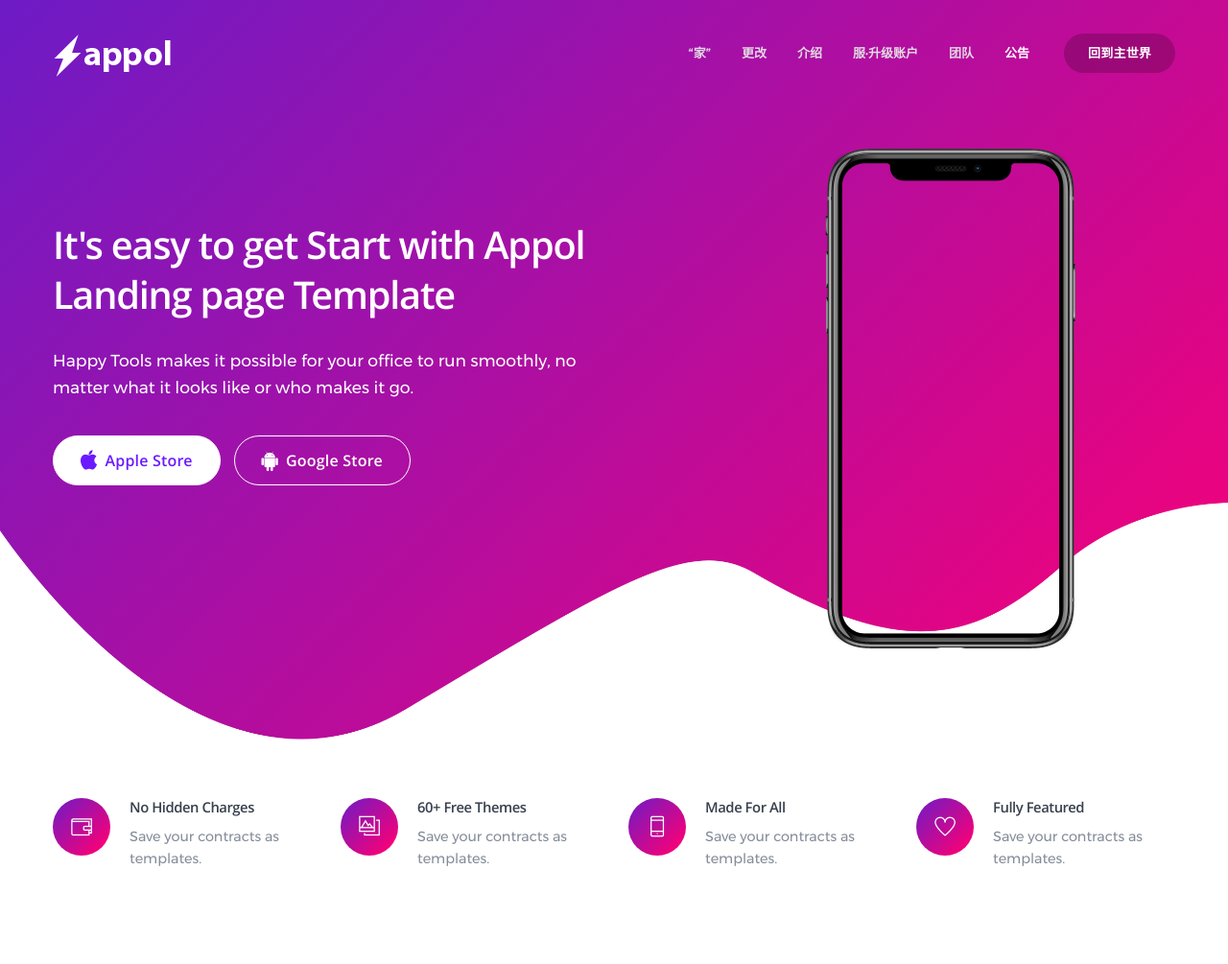
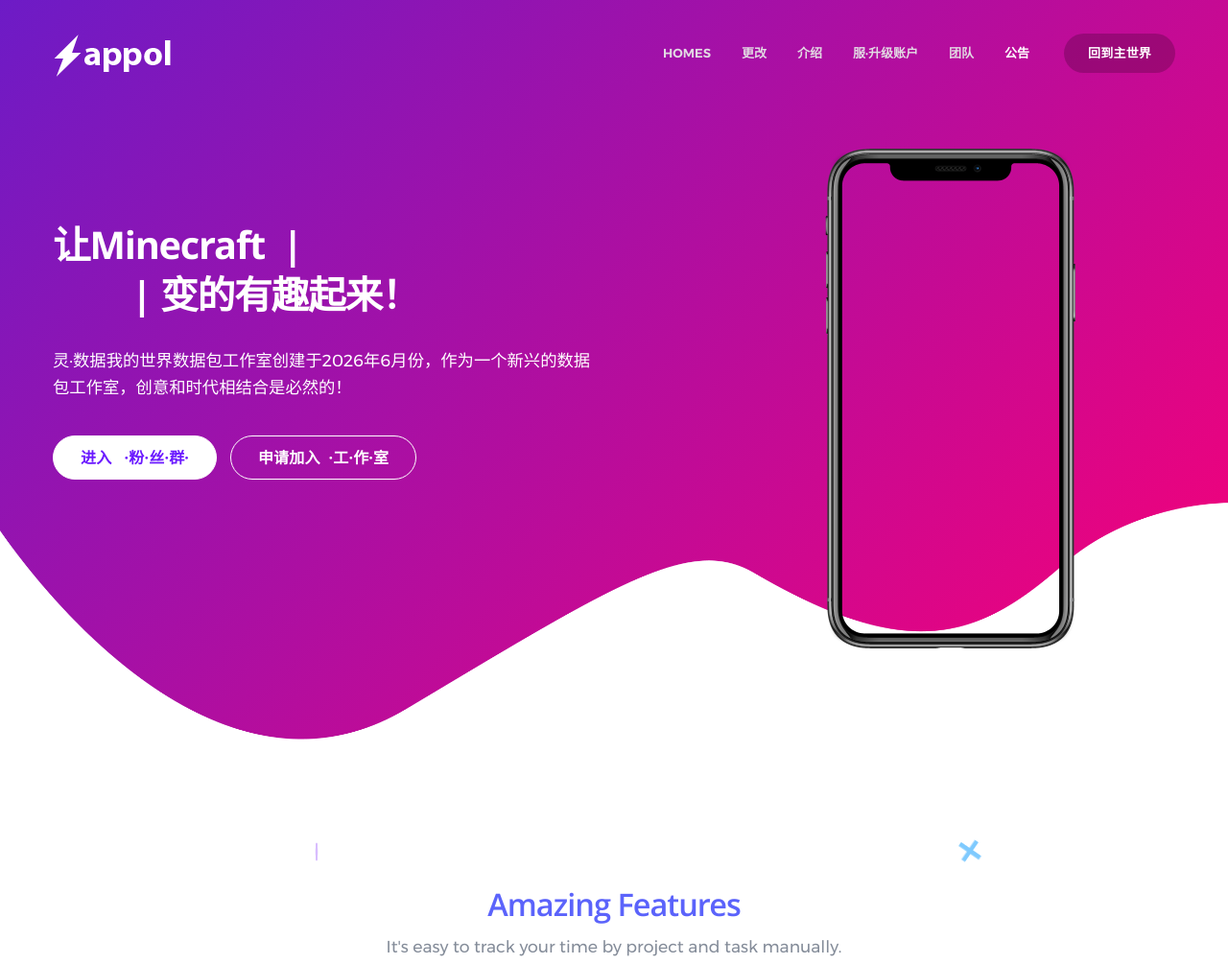
Before and after one commit to zirran/LingDataPack.github.io, a plain HTML site: page index.html in a window 1280 px wide. Shown: the top 1005 px of the page at 96% size. Drawn offline with nearby package versions, Linux system fonts and the light colour scheme.

Commit message:
Add files via upload

```diff
--- /dev/null
+++ b/css/img.css
@@ -0,0 +1,11 @@
+.back-img {
+  min-height: 215px;
+  overflow: hidden;
+  position: relative;
+  padding-top: 90px;
+  padding-bottom: 90px;
+  background-repeat: no-repeat;
+  background-position: center center;
+  background-size: cover;
+    background-image: url(../image/style_background.png);
+  }
--- a/index.html
+++ b/index.html
@@ -7,22 +7,18 @@
 <link rel="icon" href="image/favicon.png" type="image/gif" sizes="16x16">
 <link rel="stylesheet" type="text/css" href="css/vendor.bundle.css">
 <link rel="stylesheet" type="text/css" href="css/style.css">
+<link rel="stylesheet" type="text/css" href="css/img.css">
 </head>
 <body data-spy="scroll" data-target="#navbar" data-offset="70">
 
-<!-- Preloader -->
 <div id="preloader">
 	<div id="status">&nbsp;</div>
 </div>
-<!--  -->
 
-<!-- header -->
 <header>
-	<!-- navbar -->
 	<nav id="navbar" class="navbar navbar-custom navbar-fixed-top" data-spy="affix" data-offset-top="70">
 		<div class="container">
 			<div class="row">
-				<!-- Brand and toggle get grouped for better mobile display -->
 				<div class="navbar-header page-scroll">
 					<button type="button" class="navbar-toggle" data-toggle="collapse" data-target="#bs-example-navbar-collapse-1">
 						<i class="fa fa-bars"></i>
@@ -30,13 +26,11 @@
 					<a class="navbar-brand page-scroll logo-light" href="index.html"><img alt="" src="image/logo.png"></a>
 					<a class="navbar-brand page-scroll logo-clr" href="index.html"><img alt="" src="image/logo-clr.png"></a>
 				</div>
-
-				<!-- Collect the nav links, forms, and other content for toggling -->
 				<div class="collapse navbar-collapse" id="bs-example-navbar-collapse-1">
 					<div class="right-nav text-right">
 						<ul class="nav navbar-nav menu">
 							<li>
-								<a href="#home">“家”</a>
+								<a href="#home">Homes</a>
 							</li>
 							<li>
 								<a href="#feature">更改</a>
@@ -59,13 +53,10 @@
 						</div>
 					</div>
 				</div>
-				<!-- /.navbar-collapse -->
 			</div>
 		</div>
 	</nav>
-	<!-- End navbar -->
 
-	<!-- banner -->
 	<div id="home" class="hero grdnt-purple bg-animate style-wave bg-trans-1">
 		<div class="banner">
 			<div class="container">
@@ -73,14 +64,14 @@
 					<div class="row">
 						<div class="col-sm-6">
 							<div class="intro-text light">
-								<h2>It's easy to get Start with Appol Landing page Template</h2>
+								<h2><strong>让Minecraft&nbsp;&nbsp;|<br>&nbsp;&nbsp;&nbsp;&nbsp;&nbsp;&nbsp;&nbsp;&nbsp;&nbsp;|&nbsp;变的有趣起来！</strong></h2>
 								<div class="spce"></div>
-								<p class="large">Happy Tools makes it possible for your office to run smoothly, no matter what it looks like or who makes it go.</p>
+								<p class="large">灵·数据我的世界数据包工作室创建于2026年6月份，作为一个新兴的数据包工作室，创意和时代相结合是必然的！</p>
 								<div class="btn-holder">
 									<a class="btn btn-white" href="">
-									<i class="fa fa-apple" aria-hidden="true"></i><span>Apple store</span></a>
+									<span><strong>进入&nbsp;&nbsp;&nbsp;·粉·丝·群·</strong></span></a>
 									<a class="btn btn-border" href="">
-										<i class="fa fa-android" aria-hidden="true"></i><span>google store</span>
+									<span><strong>申请加入&nbsp;&nbsp;·工·作·室</strong></span>
 									</a>
 								</div>
 							</div>
@@ -106,58 +97,8 @@
 			</div>
 		</div>
 	</div>
-	<!-- End Banner -->
 </header>
-<!-- End header -->
 
-<!--Feat  -->
-<section class="wow animated fadeIn sec-pad-sm pb-0" data-wow-delay=".3s">
-	<div class="container">
-		<div class="row res-center-sm">
-			<div class="right-dir-col row">
-				<div class="col-md-3 col-sm-6 res-margin">
-					<div class="icon icon-bg-md grdnt-purple">
-						<span class="ti-wallet"></span>
-					</div>
-					<div class="text">
-						<h6>No Hidden Charges</h6>
-						<p>Save your contracts as templates.</p>
-					</div>
-				</div>
-				<div class="col-md-3 col-sm-6 res-margin">
-					<div class="icon icon-bg-md grdnt-purple">
-						<span class="ti-gallery"></span>
-					</div>
-					<div class="text">
-						<h6>60+ Free Themes</h6>
-						<p>Save your contracts as templates.</p>
-					</div>
-				</div>
-				<div class="col-md-3 col-sm-6 res-margin">
-					<div class="icon icon-bg-md grdnt-purple">
-						<span class="ti-mobile"></span>
-					</div>
-					<div class="text">
-						<h6>Made For All</h6>
-						<p>Save your contracts as templates.</p>
-					</div>
-				</div>
-				<div class="col-md-3 col-sm-6">
-					<div class="icon icon-bg-md grdnt-purple">
-						<span class="ti-heart"></span>
-					</div>
-					<div class="text">
-						<h6>Fully Featured</h6>
-						<p>Save your contracts as templates.</p>
-					</div>
-				</div>
-			</div>
-		</div>
-	</div>
-</section>
-<!--  -->
-
-<!-- Feature -->
 <section id="feature" class="sec-pad-lg bg-animate">
 	<div class="container">
 		<div class="row">
@@ -232,27 +173,24 @@
 		<img alt="" src="image/shape-4.png">
 	</div>
 </section>
-<!-- End feature -->
 
-<!-- overviews -->
-<section id="overview" class="sec-pad-lg grdnt-purple light">
+<section id="overview" class="parallax-bg back-img light" data-stellar-background-ratio="0.5">
 	<div class="container">
 		<div class="row res-center-sm">
 			<div class="section-text text-center">
-				<h3 class="clr-blue">灵数据我的世界数据包工作室是干什么的</h3>
+				<h3>灵·数据我的世界数据包工作室<br>是干什么的</h3>
 			</div>
 			<div class="tab tab-horizon">
 				<div class="tab-menu text-center">
 					<ul class="tab-list nav nav-tabs">
 						<li class="owl-dot active">
-							<a href="#lA" data-toggle="tab">数据包制作</a>
+							<a href="#lA" data-toggle="tab"><strong>· 数据包制作 ·</strong></a>
 						</li>
 						<li class="owl-dot">
-							<a href="#lB" data-toggle="tab">地图制作</a>
+							<a href="#lB" data-toggle="tab"><strong>· 地图制作 ·</strong></a>
 						</li>
 						<li class="owl-dot">
-							<a href="#lC" data-toggle="tab">开设服务器
-							</a>
+							<a href="#lC" data-toggle="tab"><strong>· 开设服务器 ·</strong></a>
 						</li>
 					</ul>
 				</div>
@@ -765,10 +703,10 @@
 		<div class="row">
 			<div class="text-center light">
 				<h3>蛋壳岛我的世界工作室官网页面</h3>
-				<p class="large">仅做互通隧道<br>蛋壳岛我的世界工作室网址:https://eiso-minecraft-cn.github.io/eiso.sky.github.io/</p>
+				<p class="large">仅做互通隧道<br>蛋壳岛我的世界工作室网址:www.######github.io</p>
 			</div>
 			<div class="btn-holder text-center grad-prple">
-				<a class="btn-round video" href="https://eiso-minecraft-cn.github.io/eiso.sky.github.io/ "><i class="fa fa-play clip-txt" aria-hidden="true"></i></a>
+				<a class="btn-round video" href=" "><i class="fa fa-play clip-txt" aria-hidden="true"></i></a>
 			</div>
 		</div>
 	</div>
```
Also changed, not shown: image/style_background.png (added).
